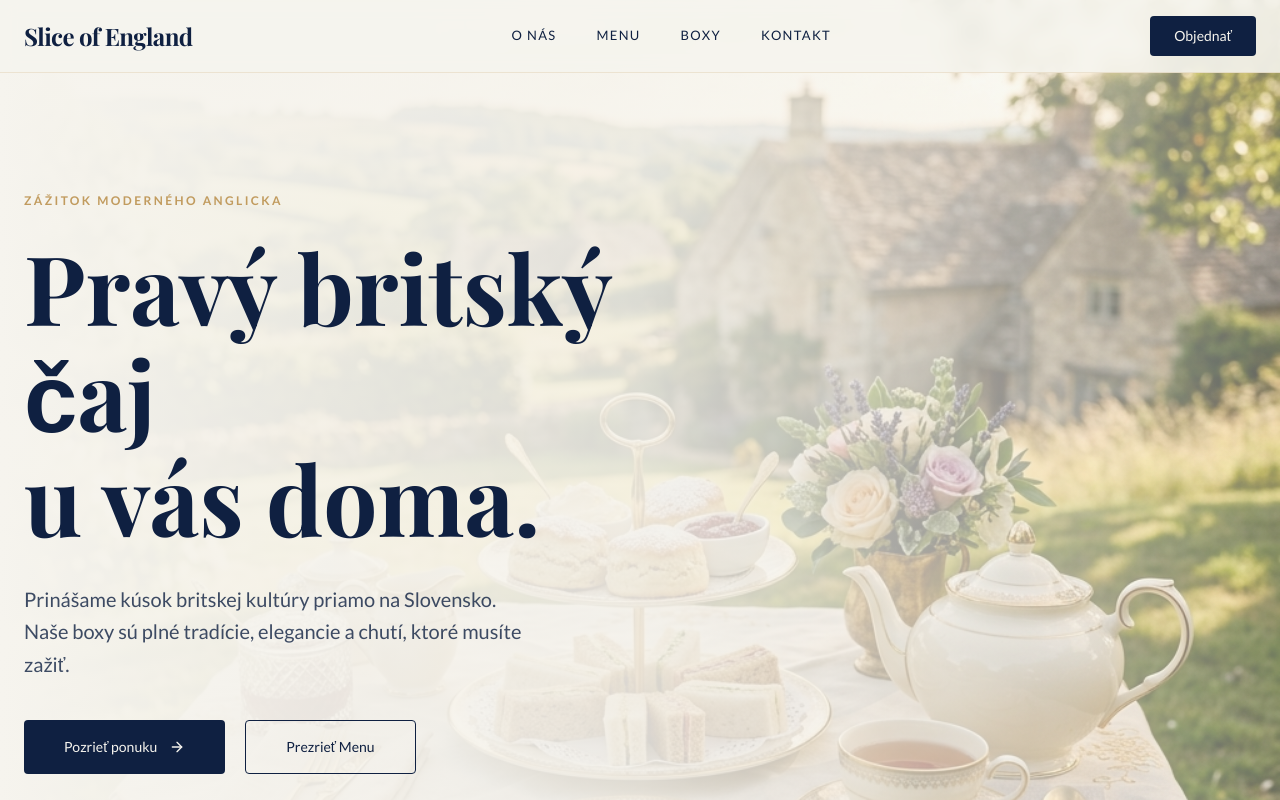
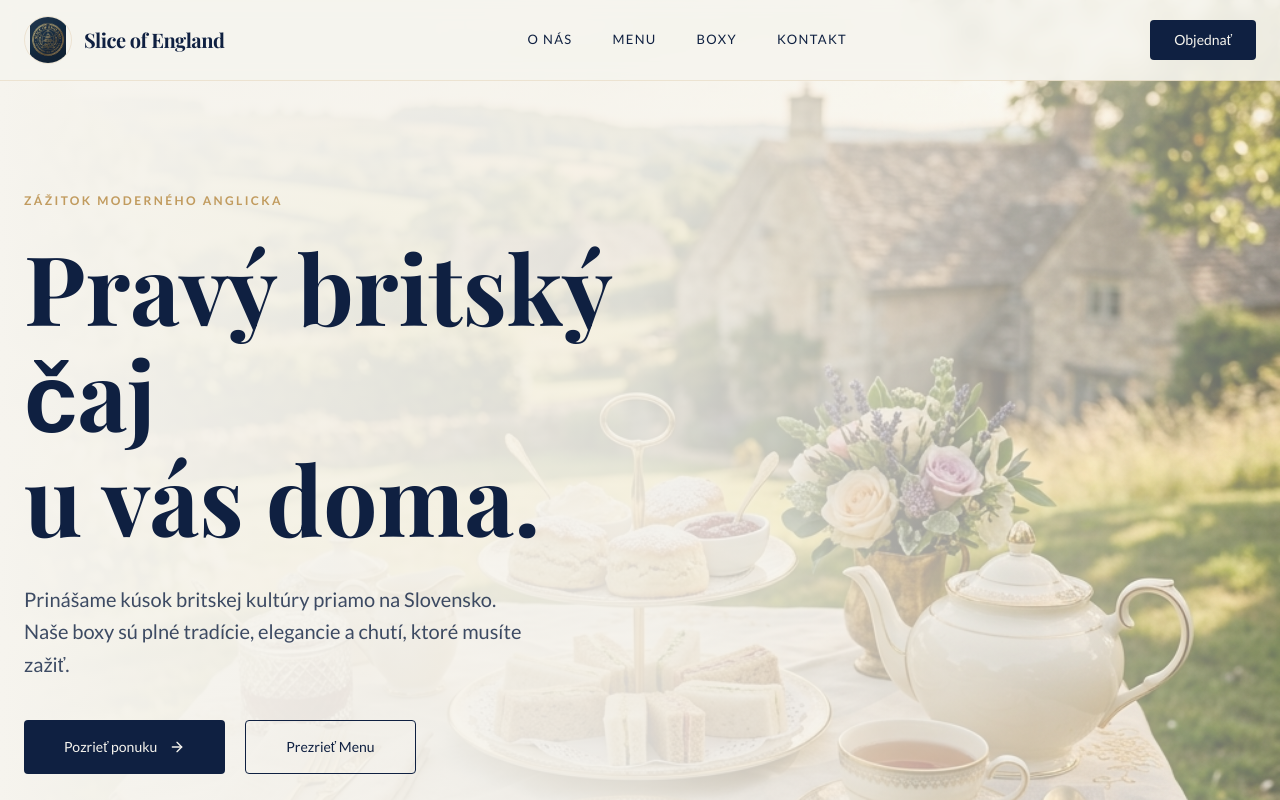
Before and after one commit to Yebooot/slice-of-england, a Next.js app: page / in a window 1280 px wide. Shown: the top 800 px of the page. Built offline with nearby package versions, Linux system fonts and the light colour scheme.

Commit message:
Add company logo to header and footer

```diff
--- a/src/app/page.tsx
+++ b/src/app/page.tsx
@@ -7,8 +7,18 @@ export default function Home() {
       {/* Navigation */}
       <nav className="fixed w-full z-50 bg-cream/90 backdrop-blur-sm border-b border-secondary/20">
         <div className="max-w-7xl mx-auto px-6 py-4 flex justify-between items-center">
-          <div className="font-heading text-2xl font-bold tracking-tight text-primary flex items-center gap-2">
-            Slice of England
+          <div className="flex items-center gap-3">
+            <div className="relative w-12 h-12">
+              <Image
+                src="/logo.jpg"
+                alt="Slice of England Logo"
+                fill
+                className="object-contain rounded-full border border-secondary/20"
+              />
+            </div>
+            <div className="font-heading text-xl font-bold tracking-tight text-primary">
+              Slice of England
+            </div>
           </div>
           <div className="hidden md:flex space-x-10 text-[13px] font-medium tracking-widest uppercase">
             <a href="#o-nas" className="hover:text-secondary transition-colors">O nás</a>
@@ -234,8 +244,18 @@ export default function Home() {
         <div className="max-w-7xl mx-auto px-6">
           <div className="grid md:grid-cols-2 lg:grid-cols-4 gap-12 mb-16">
             <div className="lg:col-span-2">
-              <div className="font-heading text-3xl font-bold tracking-tight text-secondary mb-6 lowercase italic">
-                slice of england.
+              <div className="flex items-center gap-4 mb-6">
+                <div className="relative w-16 h-16">
+                  <Image
+                    src="/logo.jpg"
+                    alt="Logo"
+                    fill
+                    className="object-contain rounded-full"
+                  />
+                </div>
+                <div className="font-heading text-2xl font-bold tracking-tight text-secondary lowercase italic">
+                  slice of england.
+                </div>
               </div>
               <p className="text-cream/60 max-w-sm mb-6 leading-relaxed">
                 Prinášame tradičný britský "Afternoon Tea" na Slovensko. Luxusný zážitok, ktorý k vám doručíme priamo domov.
```
Also changed, not shown: public/logo.jpg (added).
